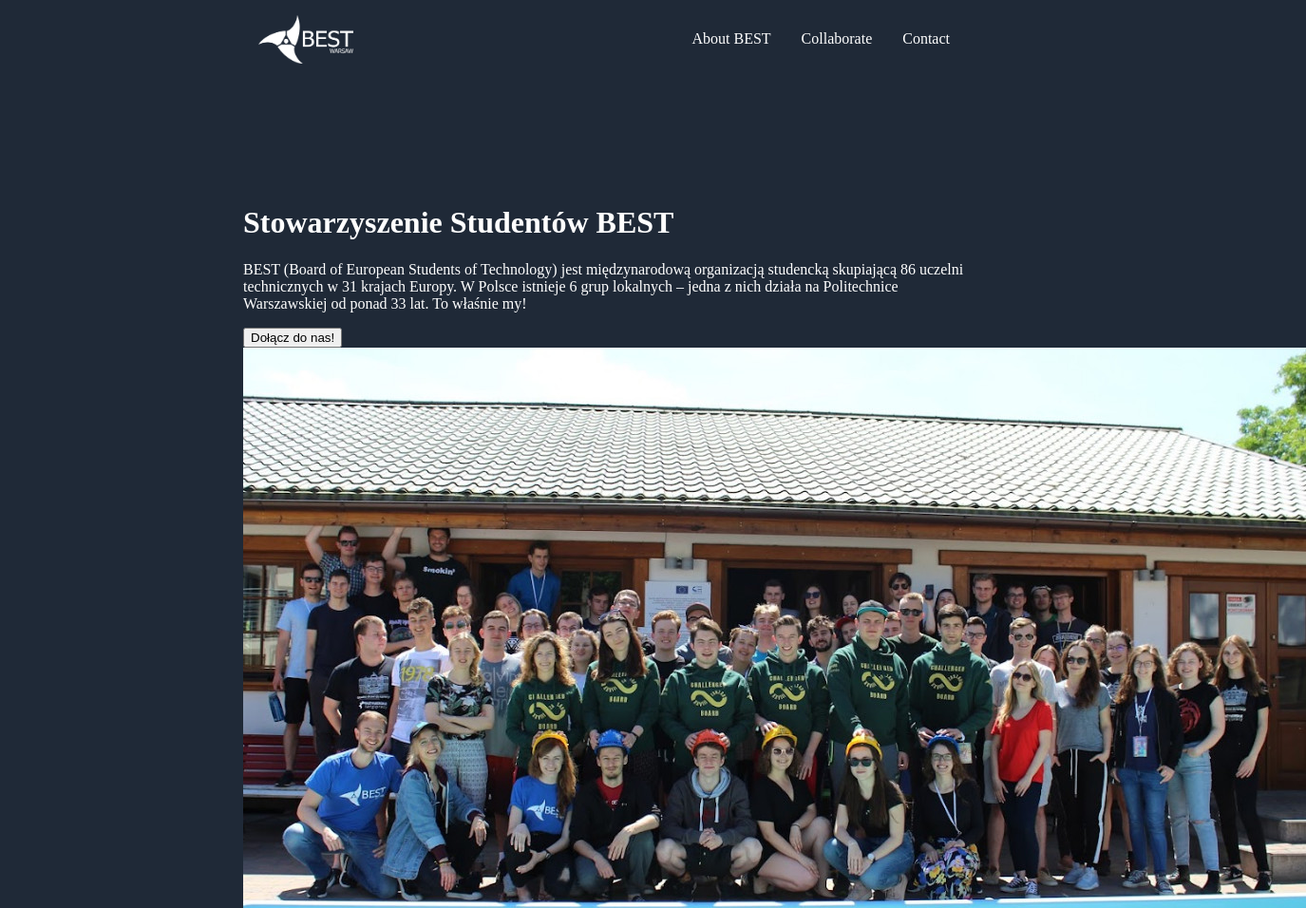
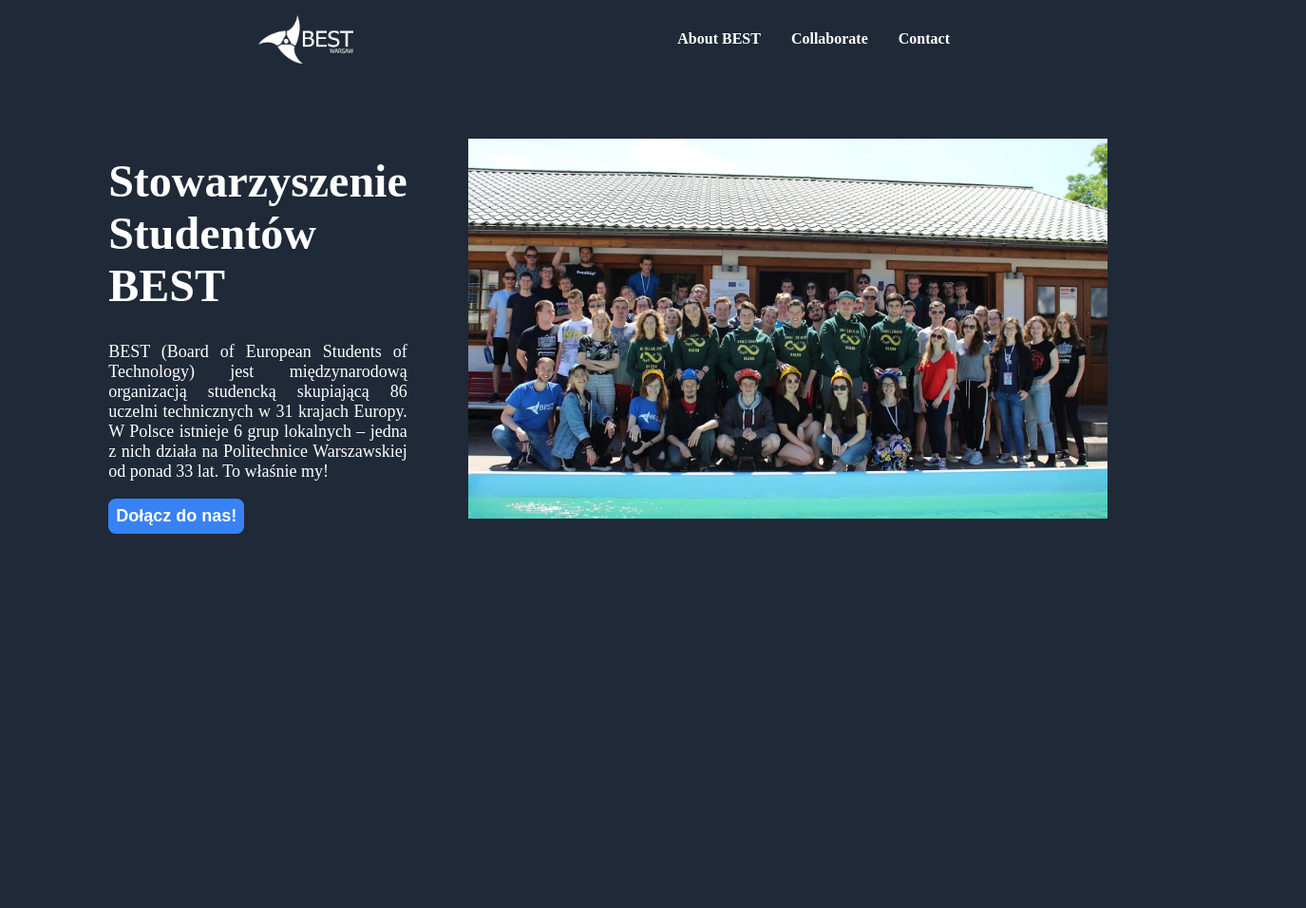
Before and after one commit to AntonixMajewski/landing-page-project, a plain HTML site: page index.html in a window 1280 px wide. Shown: the top 956 px of the page at 95% size, 1375 px wide, since content can reach past the window. After the commit the page ends 800 px from the top, so only its background shows below. Drawn offline with Linux system fonts and the light colour scheme.

Commit message:
Add CSS to the upper panel

```diff
--- a/index.html
+++ b/index.html
@@ -23,7 +23,7 @@
             <p class="secondary-text">BEST (Board of European Students of Technology) jest międzynarodową organizacją studencką skupiającą 86 uczelni technicznych w 31 krajach Europy. W Polsce istnieje 6 grup lokalnych – jedna z nich działa na Politechnice Warszawskiej od ponad 33 lat. To właśnie my!</p>
             <button>Dołącz do nas!</button>
         </div>
-        <img src="images/BEST-people.jpg" alt="People of BEST" width="">
+        <img src="images/BEST-people.jpg" alt="People of BEST" height="400px">
     </div>
 </body>
 </html>
--- a/styles.css
+++ b/styles.css
@@ -5,7 +5,7 @@ header {
     margin: 16px;
     padding: 0px;
     gap: 32px;
-    margin-bottom: 128px;
+    margin-bottom: 64px;
 }
 
 .right-links {
@@ -13,7 +13,8 @@ header {
     margin-left: auto;
     padding: 8px;
     display: flex;
-    gap: 32px
+    gap: 32px;
+    font-weight: bold;
 }
 
 body {
@@ -23,3 +24,30 @@ body {
     margin: 0 256px;
     color: white;
 }
+
+.upper-panel {
+    display: flex;
+    gap: 64px;
+    justify-content: center;
+    align-items: center;
+}
+
+h1 {
+    font-size: 48px;
+    font-weight: bold;
+}
+
+.secondary-text {
+    font-size: 18px;
+    text-align: justify;
+}
+
+button {
+    background-color: #3882F6;
+    border: none;
+    font-size: 18px;
+    color: white;
+    font-weight: bolder;
+    padding: 8px;
+    border-radius: 8px;
+}
```
